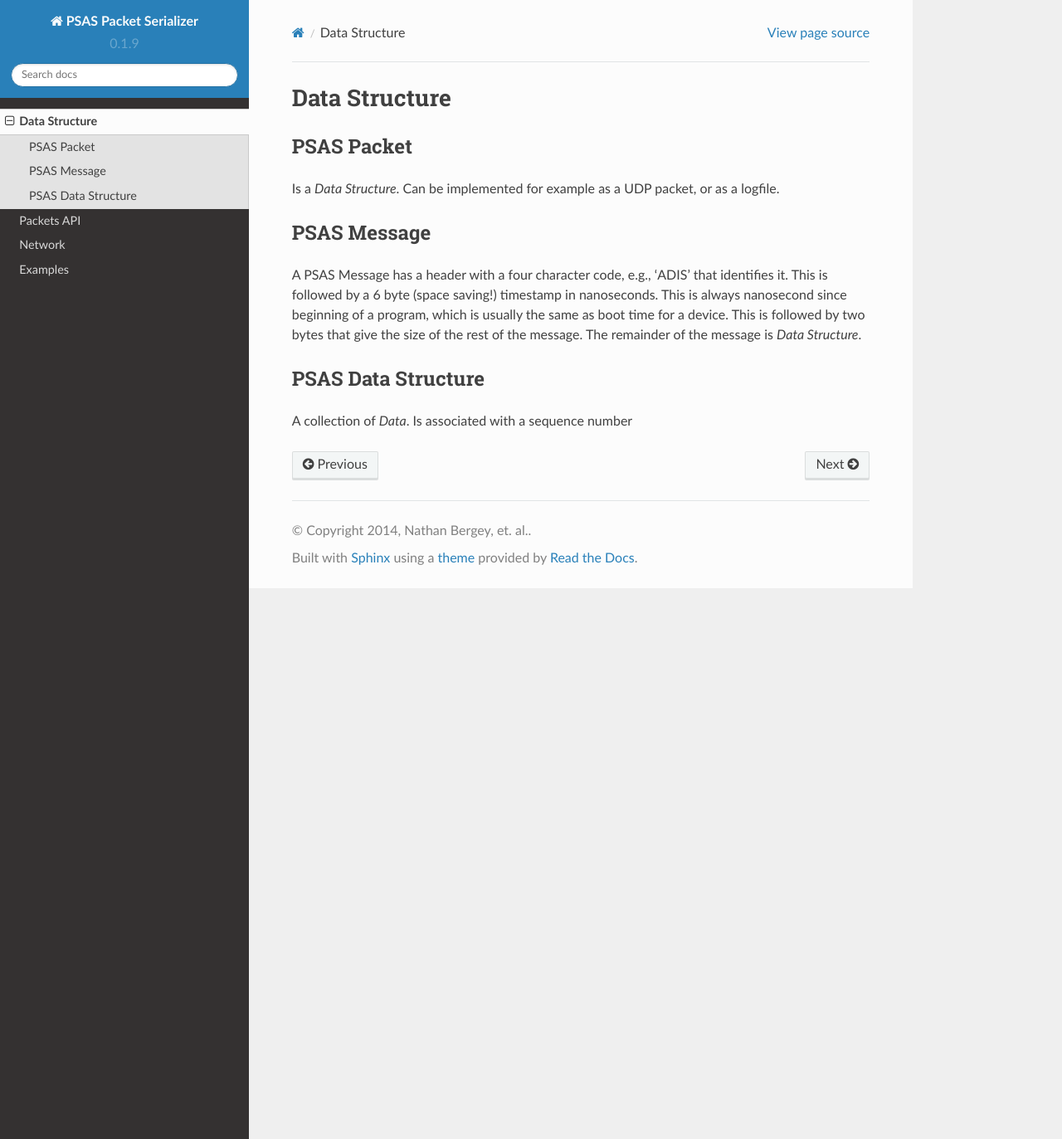
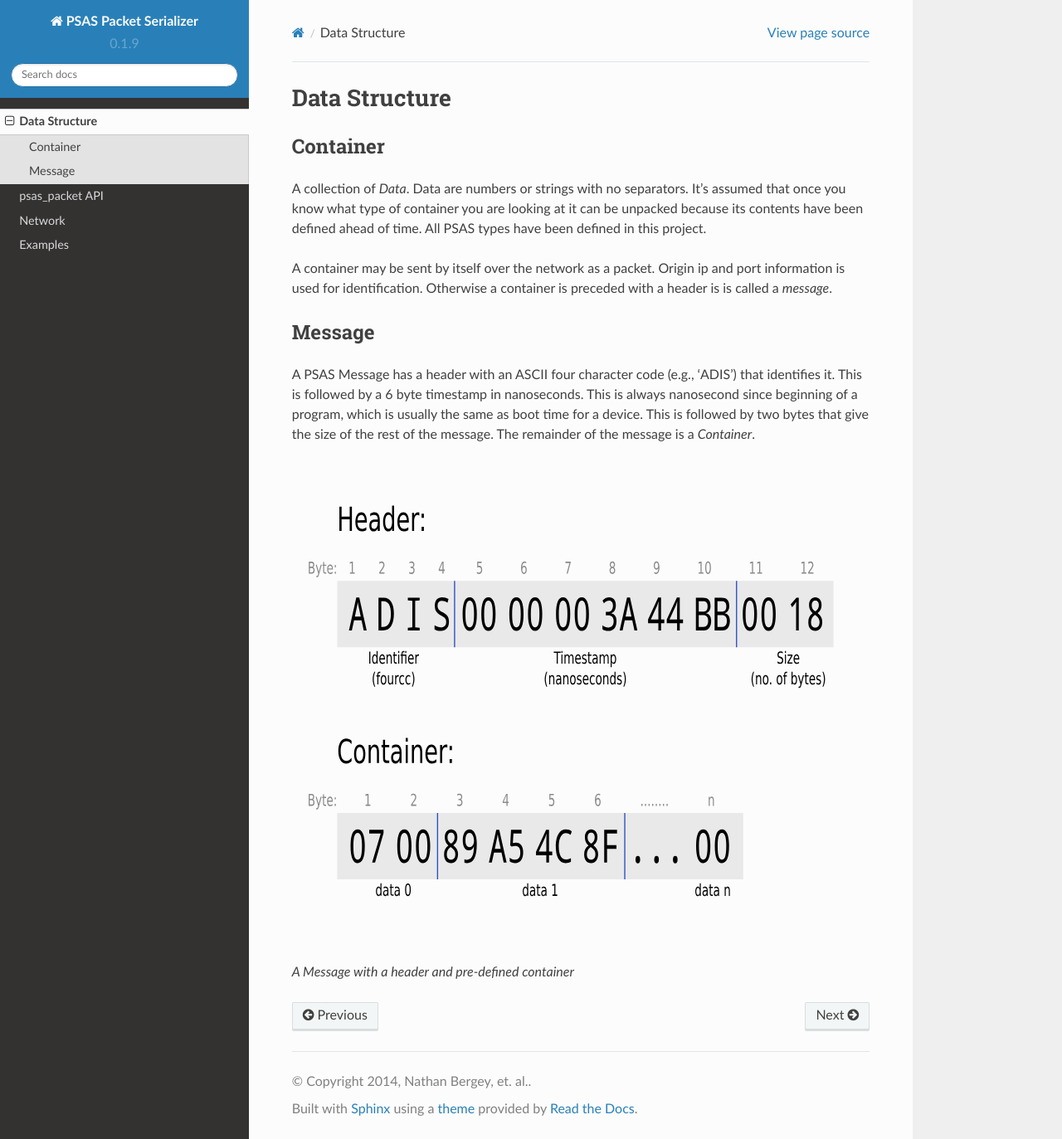
Before and after one commit to psas/psas_packet, a Sphinx documentation site: the page built from docs/packet.rst, in a window 1280 px wide and 1373 px high. Shown: the whole window at 83% size. Built offline with Sphinx 7.4.7 and the Read the Docs theme 2.0.0, drawn with Linux system fonts in a browser that asks for light colours.

Commit message:
update docs

```diff
--- a/docs/packet.rst
+++ b/docs/packet.rst
@@ -2,25 +2,32 @@
 Data Structure
 ==============
 
-PSAS Packet
-===========
 
-Is a *Data Structure*. Can be implemented for example as a UDP packet, or as
-a logfile.
+Container
+=========
+
+A collection of *Data*. Data are numbers or strings with no separators. It's
+assumed that once you know what type of container you are looking at it can be
+unpacked because its contents have been defined ahead of time. All PSAS types
+have been defined in this project.
+
+A container may be sent by itself over the network as a packet. Origin ip and
+port information is used for identification. Otherwise a container is preceded
+with a header is is called a *message*.
 
 
-PSAS Message
-============
+Message
+=======
 
-A PSAS Message has a header with a four character code, e.g., 'ADIS' that
-identifies it. This is followed by a 6 byte (space saving!) timestamp in
-nanoseconds. This is always nanosecond since beginning of a program, which
+A PSAS Message has a header with an ASCII four character code (e.g., 'ADIS')
+that identifies it. This is followed by a 6 byte timestamp in nanoseconds.
+This is always nanosecond since beginning of a program, which
 is usually the same as boot time for a device. This is followed by two bytes
 that give the size of the rest of the message. The remainder of the message
-is *Data Structure*.
+is a *Container*.
 
+.. figure:: diagrams/definition.svg
+    :scale: 100 %
+    :alt: Data structure overview
 
-PSAS Data Structure
-===================
-
-A collection of *Data*. Is associated with a sequence number
+    A Message with a header and pre-defined container
```
Also changed, not shown: docs/api.rst (+6 -7 lines), docs/index.rst (+19 -11 lines), docs/diagrams/definition.svg (added).
